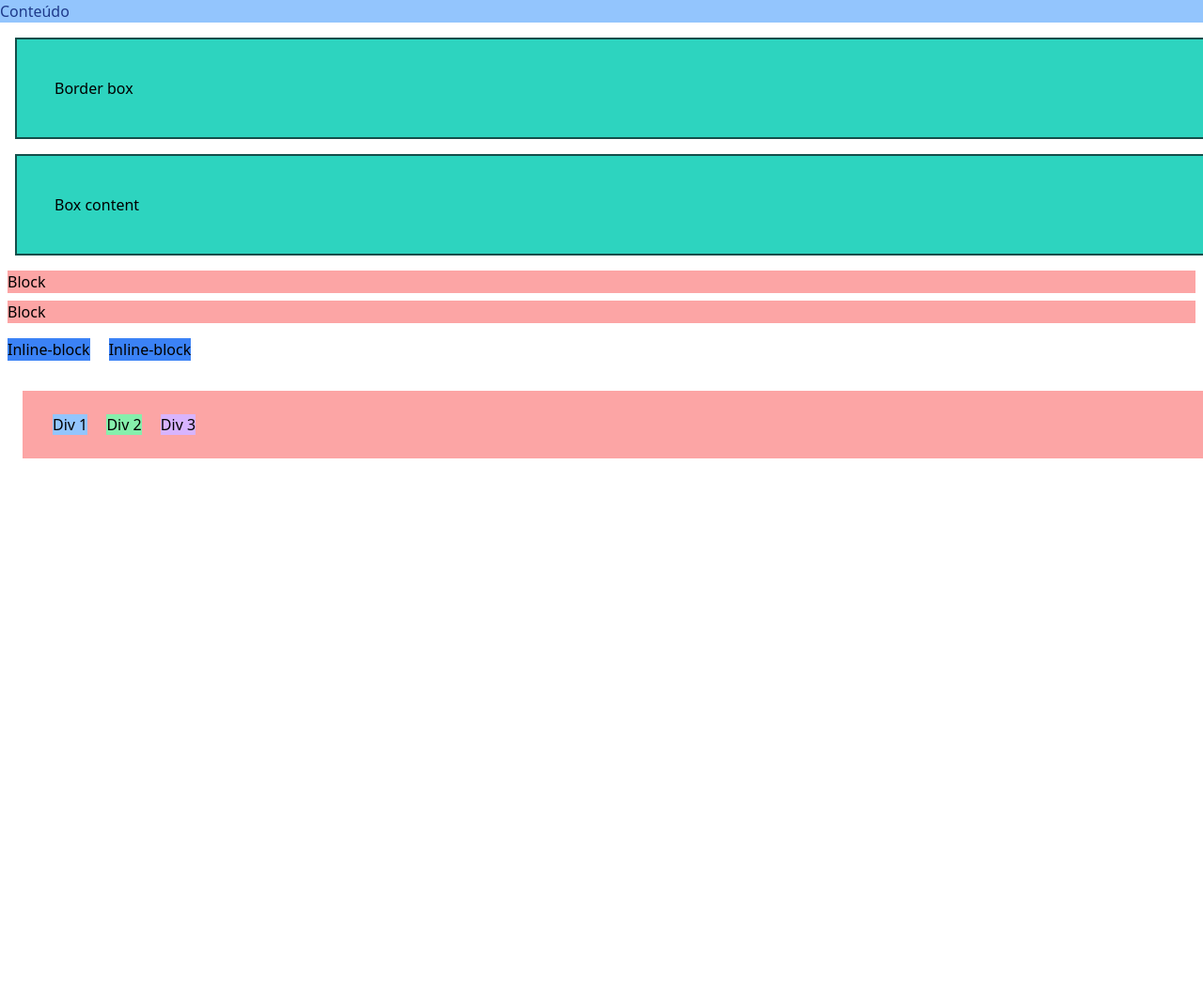
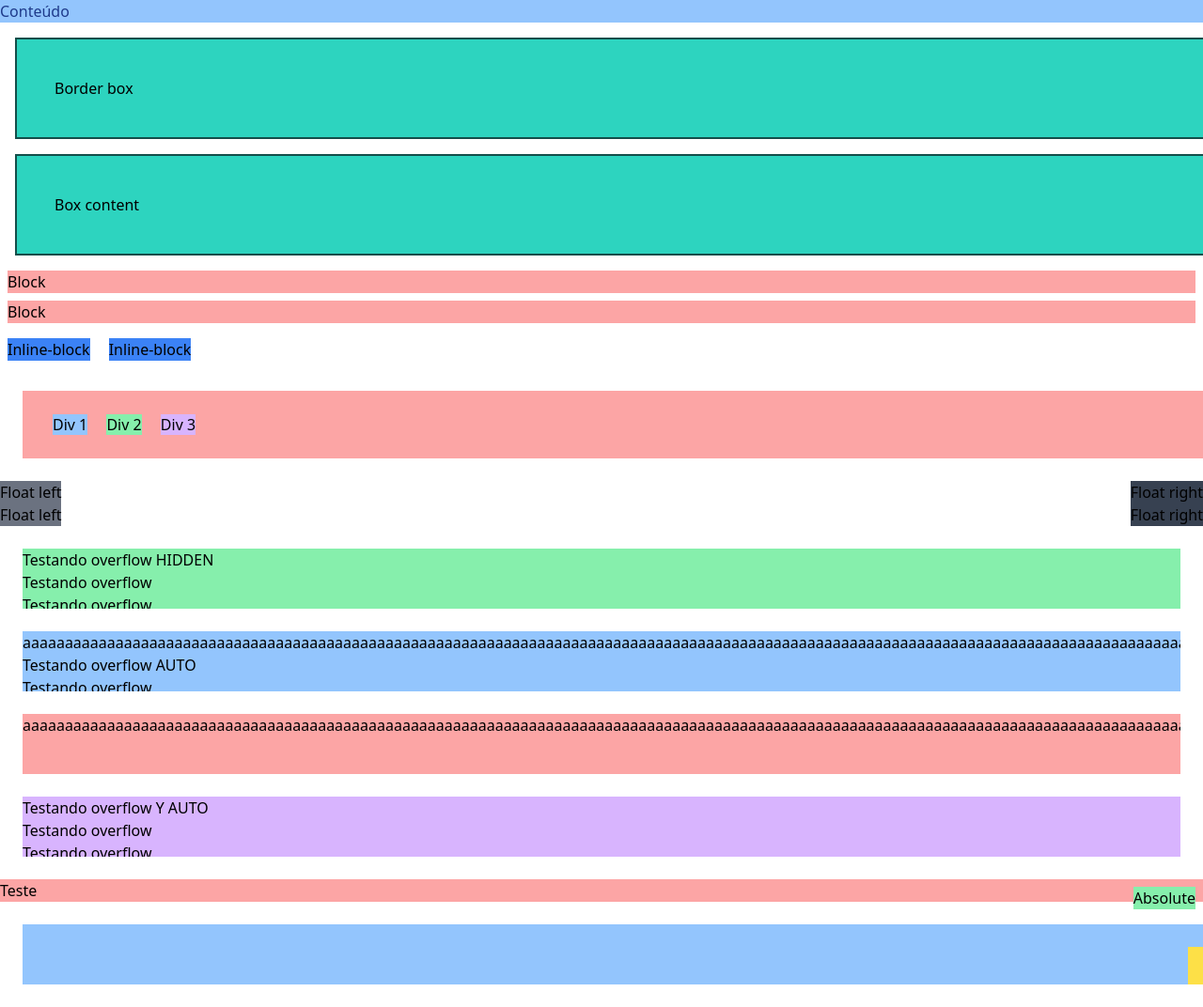
Before and after one commit to BrunoRisso58/curso-tailwindcss, a website: page 3 - Construção de um Layout/src/index.html in a window 1280 px wide. Shown: the top 1072 px of the page at 94% size. Before the commit the page ends 800 px from the top, so only its background shows below. Drawn offline with Linux system fonts and the light colour scheme.

Commit message:
Exercício 3

```diff
--- a/3 - Construção de um Layout/src/index.html
+++ b/3 - Construção de um Layout/src/index.html
@@ -37,5 +37,62 @@
         <div class="inline bg-purple-300 m-2">Div 3</div>
     </div>
 
+    <!-- float e clear -->
+    <div class="bg-gray-700 float-right">Float right</div>
+    <div class="bg-gray-500 float-left">Float left</div>
+    <br>
+    <div class="bg-gray-500 float-left">Float left</div>
+    <div class="bg-gray-700 float-right">Float right</div>
+    <br>
+
+    <!-- overflow -->
+    <div class="overflow-hidden h-16 m-6 bg-green-300">
+        <p>Testando overflow HIDDEN</p>
+        <p>Testando overflow</p>
+        <p>Testando overflow</p>
+        <p>Testando overflow</p>
+        <p>Testando overflow</p>
+        <p>Testando overflow</p>
+        <p>Testando overflow</p>
+        <p>Testando overflow</p>
+    </div>
+
+    <div class="overflow-auto h-16 m-6 bg-blue-300">
+        aaaaaaaaaaaaaaaaaaaaaaaaaaaaaaaaaaaaaaaaaaaaaaaaaaaaaaaaaaaaaaaaaaaaaaaaaaaaaaaaaaaaaaaaaaaaaaaaaaaaaaaaaaaaaaaaaaaaaaaaaaaaaaaaaaaaaaaaaaaaaaaaaaaaaaaaaaaaaaaaaaaaaaaaaaaaa
+        <p>Testando overflow AUTO</p>
+        <p>Testando overflow</p>
+        <p>Testando overflow</p>
+        <p>Testando overflow</p>
+        <p>Testando overflow</p>
+        <p>Testando overflow</p>
+        <p>Testando overflow</p>
+    </div>
+
+    <div class="overflow-x-auto h-16 m-6 bg-red-300">
+        aaaaaaaaaaaaaaaaaaaaaaaaaaaaaaaaaaaaaaaaaaaaaaaaaaaaaaaaaaaaaaaaaaaaaaaaaaaaaaaaaaaaaaaaaaaaaaaaaaaaaaaaaaaaaaaaaaaaaaaaaaaaaaaaaaaaaaaaaaaaaaaaaaaaaaaaaaaaaaaaaaaaaaaaaaaaa
+    </div>
+
+    <div class="overflow-y-auto h-16 m-6 bg-purple-300">
+        <p>Testando overflow Y AUTO</p>
+        <p>Testando overflow</p>
+        <p>Testando overflow</p>
+        <p>Testando overflow</p>
+        <p>Testando overflow</p>
+        <p>Testando overflow</p>
+        <p>Testando overflow</p>
+        <p>Testando overflow</p>
+    </div>
+
+    <!-- positions -->
+    <div class="relative bg-red-300">
+        Teste
+        <div class="absolute top-2 right-2 bg-green-300">Absolute</div>
+    </div>
+
+    <!-- exercício 3 -->
+    <div class="container relative h-16 bg-blue-300 m-6">
+        <div class="bg-yellow-300 absolute bottom-0 right-0 h-10 w-10"></div>
+    </div>
+
 </body>
 </html>
```
Also changed, not shown: 3 - Construção de um Layout/dist/output.css.
